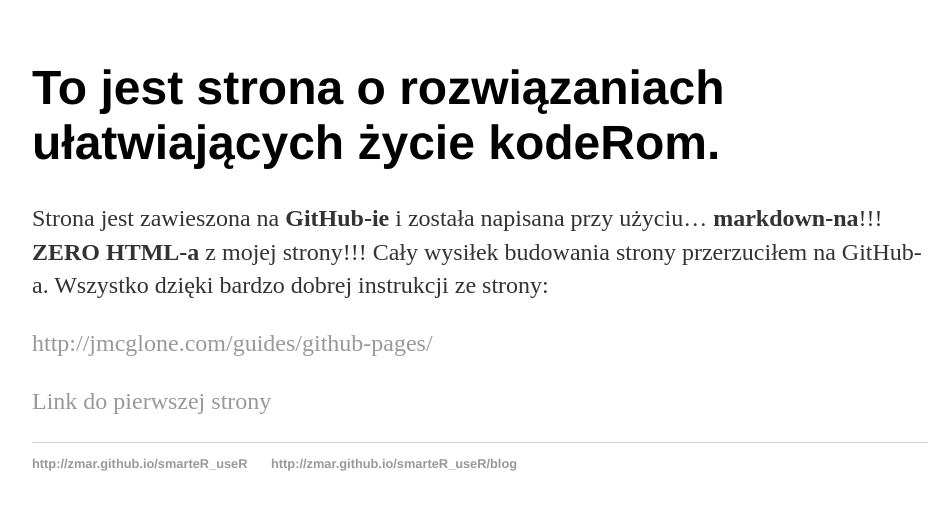
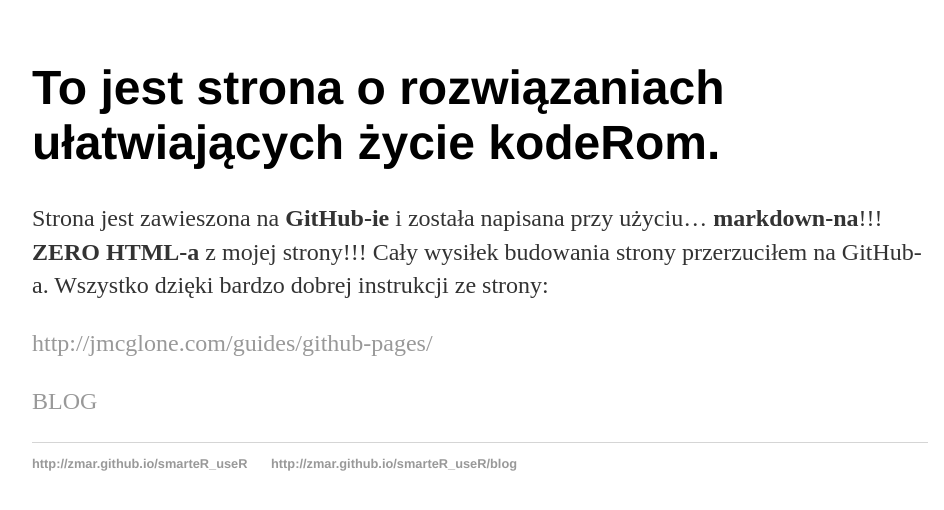
Before and after one commit to zmar/SmarteR_useR, a Jekyll site: the page built from index.md, in a window 1280 px wide. Shown: the top 510 px of the page, without its empty margins (160-1104 px from the left). Built offline with Jekyll 4.4.1, drawn with Linux system fonts in a browser that asks for light colours.

Commit message:
Update index.md

```diff
--- a/index.md
+++ b/index.md
@@ -10,4 +10,4 @@ Strona jest zawieszona na __GitHub-ie__ i została napisana przy użyciu... __ma
 
 [http://jmcglone.com/guides/github-pages/](http://jmcglone.com/guides/github-pages/)
 
-[Link do pierwszej strony](pages/strona_1.md)
+[BLOG](/blog/index.html)
```
